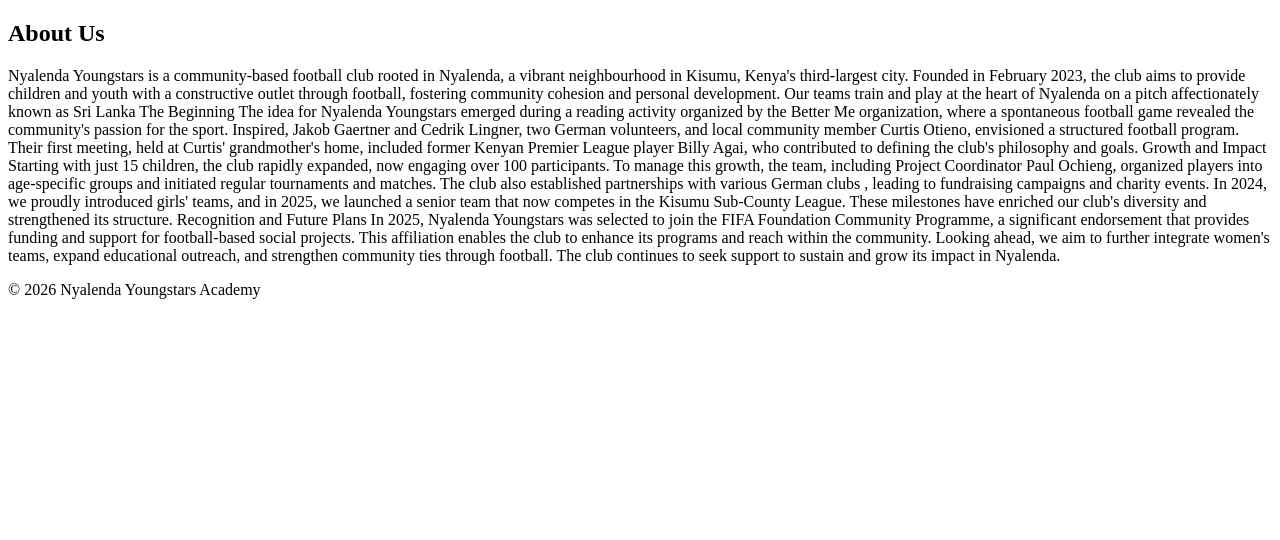
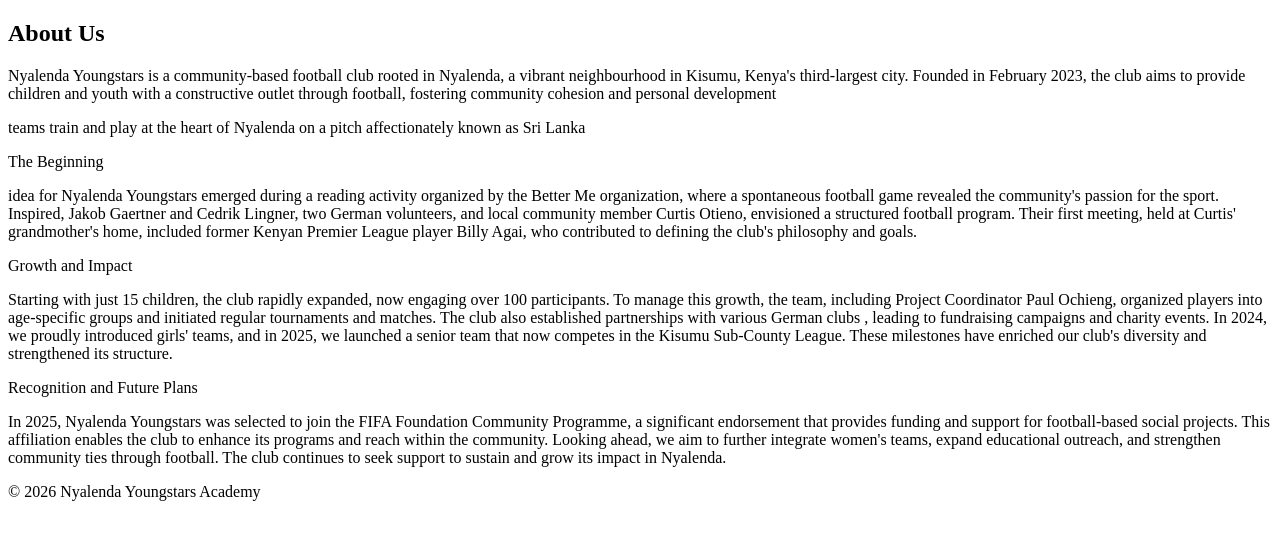
Before and after one commit to wayne11016/Nyalenda-Youngstars-Academy, a Flask app: page /about in a window 1280 px wide. Shown: the part 117-657 px from the top of the page. Run offline with Flask 3, Linux system fonts and the light colour scheme.

Commit message:
added <p>Nyalenda Youngstars is a community-based football club rooted in Nyalenda, a vibrant neighbourhood in Kisumu, Kenya's third-largest city.      Founded in February 2023, the club aims to provide children and youth with a constructive outlet through football, fostering community cohesion and personal development </p>
<p>teams train and play at the heart of Nyalenda on a pitch affectionately known as Sri Lanka </p>

<h>The Beginning</h>

 <p>idea for Nyalenda Youngstars emerged during a reading activity organized by the Better Me organization, where a spontaneous football game revealed the community's passion for the sport. Inspired, Jakob Gaertner and Cedrik Lingner, two German volunteers, and local community member Curtis Otieno, envisioned a structured football program.

Their first meeting, held at Curtis' grandmother's home, included former Kenyan Premier League player Billy Agai, who contributed to defining the club's philosophy and goals.</p>

<h>Growth and Impact</h>

<p>Starting with just 15 children, the club rapidly expanded, now engaging over 100 participants. To manage this growth, the team, including Project Coordinator Paul Ochieng, organized players into age-specific groups and initiated regular tournaments and matches.

The club also established partnerships with various German clubs , leading to fundraising campaigns and charity events.

In 2024, we proudly introduced girls' teams, and in 2025, we launched a senior team that now competes in the Kisumu Sub-County League. These milestones have enriched our club's diversity and strengthened its structure.
</p>
<h>Recognition and Future Plans</h>

<p>In 2025, Nyalenda Youngstars was selected to join the FIFA Foundation Community Programme, a significant endorsement that provides funding and support for football-based social projects. This affiliation enables the club to enhance its programs and reach within the community.

Looking ahead, we aim to further integrate women's teams, expand educational outreach, and strengthen community ties through football. The club continues to seek support to sustain and grow its impact in Nyalenda.</p>
</p>

```diff
--- a/templates/about.html
+++ b/templates/about.html
@@ -3,27 +3,29 @@
 {% block content %}
 
 <h2>About Us</h2>
-<p>Nyalenda Youngstars is a community-based football club rooted in Nyalenda, a vibrant neighbourhood in Kisumu, Kenya's third-largest city. Founded in February 2023, the club aims to provide children and youth with a constructive outlet through football, fostering community cohesion and personal development.
+<p>Nyalenda Youngstars is a community-based football club rooted in Nyalenda, a vibrant neighbourhood in Kisumu, Kenya's third-largest city.
+     Founded in February 2023, the club aims to provide children and youth with a constructive outlet through football, fostering community cohesion and personal development </p>
 
-Our teams train and play at the heart of Nyalenda on a pitch affectionately known as Sri Lanka
+<p>teams train and play at the heart of Nyalenda on a pitch affectionately known as Sri Lanka </p>
 
-The Beginning
-The idea for Nyalenda Youngstars emerged during a reading activity organized by the Better Me organization, where a spontaneous football game revealed the community's passion for the sport. Inspired, Jakob Gaertner and Cedrik Lingner, two German volunteers, and local community member Curtis Otieno, envisioned a structured football program.
+<h>The Beginning</h>
 
-Their first meeting, held at Curtis' grandmother's home, included former Kenyan Premier League player Billy Agai, who contributed to defining the club's philosophy and goals.
+ <p>idea for Nyalenda Youngstars emerged during a reading activity organized by the Better Me organization, where a spontaneous football game revealed the community's passion for the sport. Inspired, Jakob Gaertner and Cedrik Lingner, two German volunteers, and local community member Curtis Otieno, envisioned a structured football program.
 
-Growth and Impact
+Their first meeting, held at Curtis' grandmother's home, included former Kenyan Premier League player Billy Agai, who contributed to defining the club's philosophy and goals.</p>
 
-Starting with just 15 children, the club rapidly expanded, now engaging over 100 participants. To manage this growth, the team, including Project Coordinator Paul Ochieng, organized players into age-specific groups and initiated regular tournaments and matches.
+<h>Growth and Impact</h>
+
+<p>Starting with just 15 children, the club rapidly expanded, now engaging over 100 participants. To manage this growth, the team, including Project Coordinator Paul Ochieng, organized players into age-specific groups and initiated regular tournaments and matches.
 
 The club also established partnerships with various German clubs , leading to fundraising campaigns and charity events.
 
 In 2024, we proudly introduced girls' teams, and in 2025, we launched a senior team that now competes in the Kisumu Sub-County League. These milestones have enriched our club's diversity and strengthened its structure.
+</p>
+<h>Recognition and Future Plans</h>
 
-Recognition and Future Plans
-
-In 2025, Nyalenda Youngstars was selected to join the FIFA Foundation Community Programme, a significant endorsement that provides funding and support for football-based social projects. This affiliation enables the club to enhance its programs and reach within the community.
+<p>In 2025, Nyalenda Youngstars was selected to join the FIFA Foundation Community Programme, a significant endorsement that provides funding and support for football-based social projects. This affiliation enables the club to enhance its programs and reach within the community.
 
 Looking ahead, we aim to further integrate women's teams, expand educational outreach, and strengthen community ties through football. The club continues to seek support to sustain and grow its impact in Nyalenda.</p>
-
+</p>
 {% endblock %}
```
